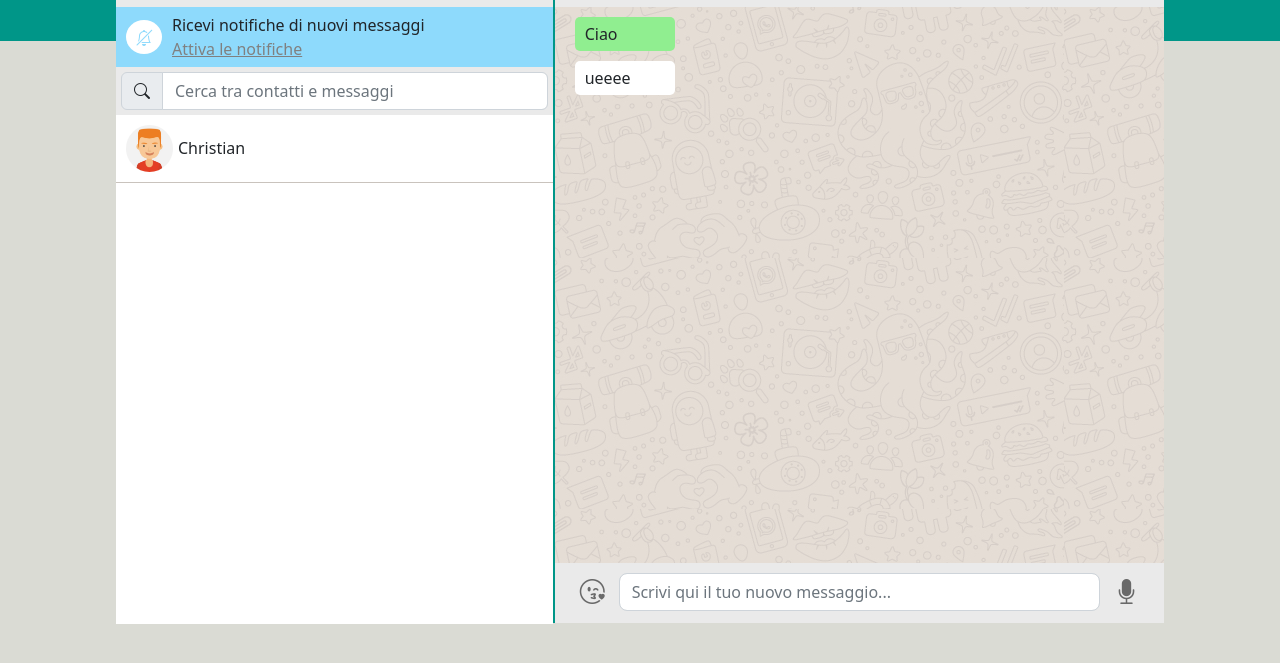
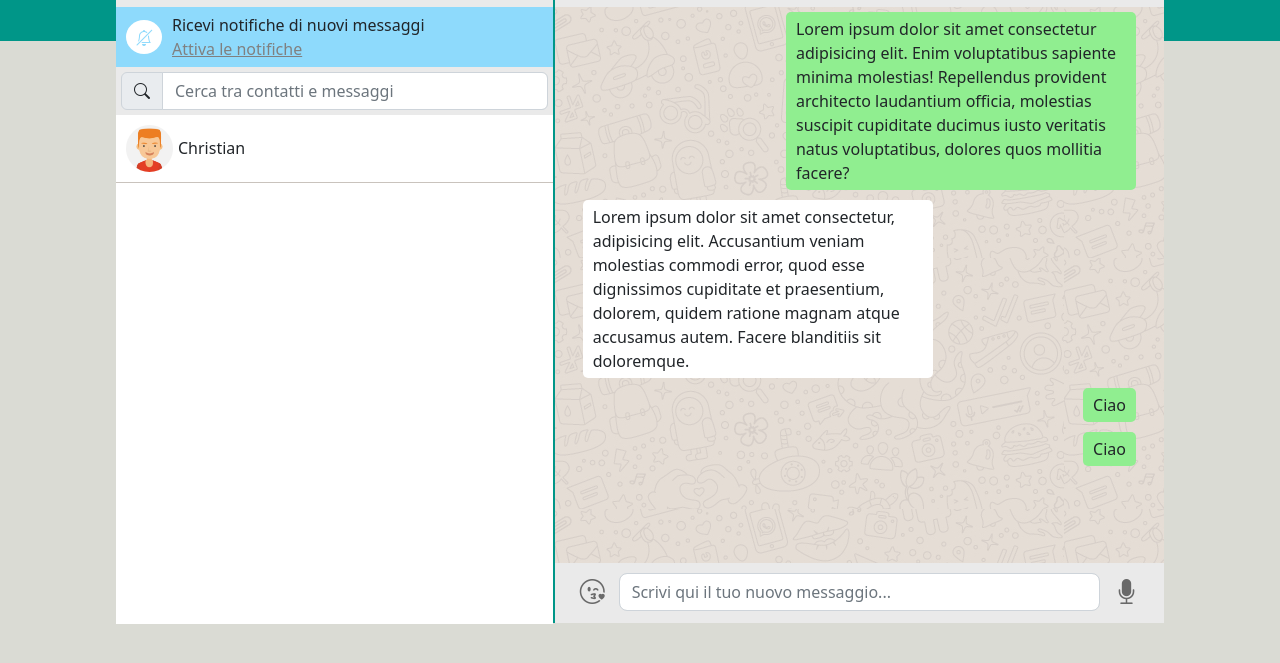
Before and after one commit to federicahu99/vue-boolzapp, a plain HTML site: page index.html in a window 1280 px wide. Shown: the part 103-766 px from the top of the page. Drawn offline with nearby package versions, Linux system fonts and the light colour scheme.

Commit message:
messages

```diff
--- a/css/style.css
+++ b/css/style.css
@@ -175,8 +175,8 @@
 ._message {
     padding: 5px 10px;
     border-radius: 5px;
-    max-width: 100px;
-    margin: 10px 20px;
+    max-width: 350px;
+    margin: 5px 20px;
     display: flex;
     flex-wrap: nowrap;
     justify-content: space-between;
--- a/index.html
+++ b/index.html
@@ -95,9 +95,24 @@
                             <!-- conversation section -->
                             <section>
                                 <div id="_conversation">
-                                    <div class="_user-message _message"> Ciao</div>
-                                    <div class="_receiver-message _message">ueeee</div>
 
+                                    <!-- mine -->
+                                    <div class="d-flex justify-content-end pe-2">
+                                        <div class="_user-message _message"> Lorem ipsum dolor sit amet consectetur adipisicing elit. Enim voluptatibus sapiente minima molestias! Repellendus provident architecto laudantium officia, molestias suscipit cupiditate ducimus iusto veritatis natus voluptatibus, dolores quos mollitia facere? </div>
+                                    </div>
+
+                                    <!-- theirs -->
+                                    <div class="d-flex justify-content-start ps-2">
+                                    <div class="_receiver-message _message">Lorem ipsum dolor sit amet consectetur, adipisicing elit. Accusantium veniam molestias commodi error, quod esse dignissimos cupiditate et praesentium, dolorem, quidem ratione magnam atque accusamus autem. Facere blanditiis sit doloremque.</div>
+                                    </div>
+
+                                    <div class="d-flex justify-content-end pe-2">
+                                        <div class="_user-message _message"> Ciao </div>
+                                    </div>
+
+                                    <div class="d-flex justify-content-end pe-2">
+                                        <div class="_user-message _message"> Ciao </div>
+                                    </div>
 
                                 </div>
                             </section>
```
